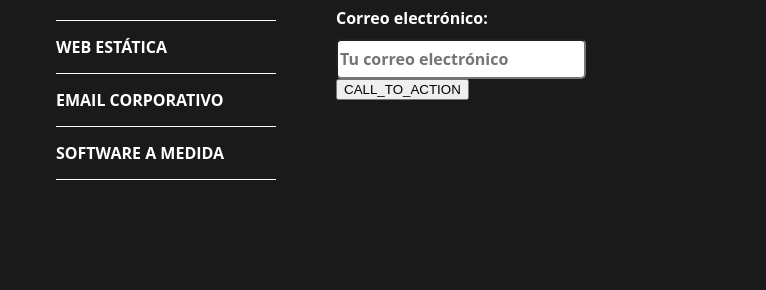
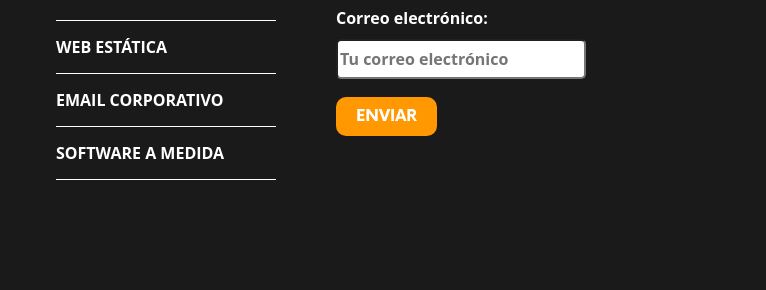
Before and after one commit to juanpablo618/SonarWebOx, a plain HTML site: page index.html in a window 1280 px wide. Shown: the part 6217-6507 px from the top of the page, 514-1280 px from the left. Drawn offline with Linux system fonts and the light colour scheme.

Commit message:
mejorando el form del index de aj soft version 2

```diff
--- a/index.html
+++ b/index.html
@@ -302,7 +302,9 @@ Ademas de tu informacion de contacto y redes sociales.</p>
                   <input class="form__input" type="email" required name="emailAddress" placeholder="Tu correo electrónico" />
                 <br>
           </div>
-            <button type="submit">CALL_TO_ACTION</button>
+          <br>
+            <button class="botonenviar" type="submit">ENVIAR</button>
+
         </form>
 
       </div>
```
